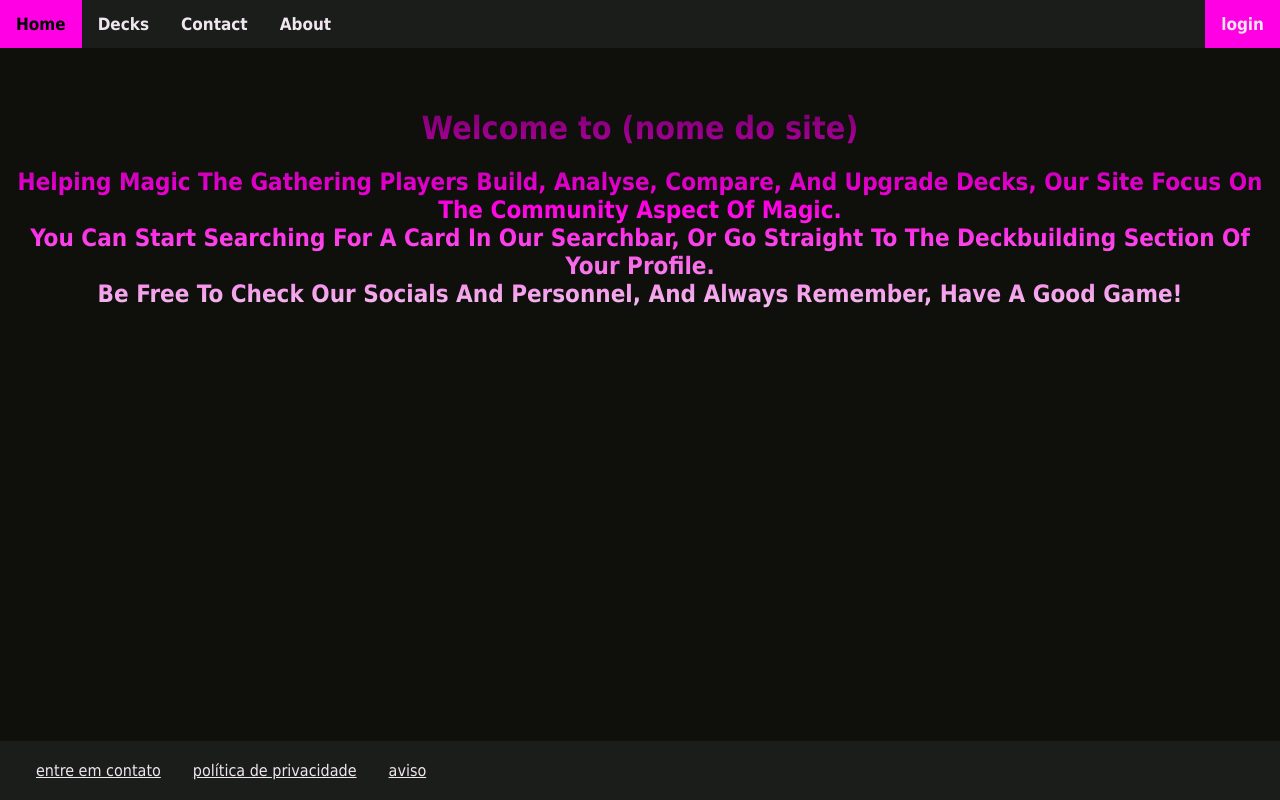
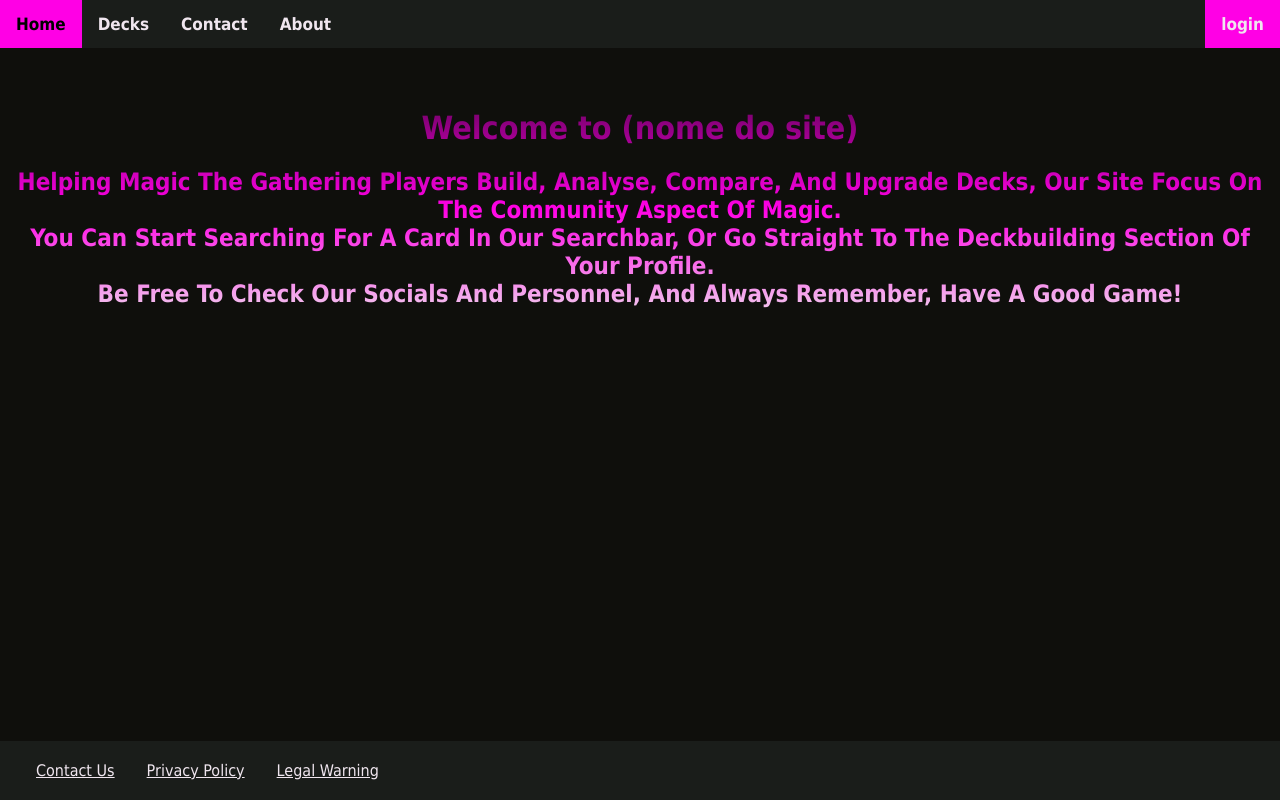
Before and after one commit to Fiboliriodem/Startups2024-2, an Angular app: page / in a window 1280 px wide. Built offline with nearby package versions, Linux system fonts and the light colour scheme.

Commit message:
footer ingles

```diff
--- a/src/app/landing/landing.component.html
+++ b/src/app/landing/landing.component.html
@@ -20,8 +20,8 @@
 </div>
 </div>
 <div class="footer">
-  <a href="">entre em contato</a>
-  <a href="">política de privacidade</a>
-  <a href="">aviso</a>
+  <a href="">Contact Us</a>
+  <a href="">Privacy Policy</a>
+  <a href="">Legal Warning</a>
 </div>
 </body>
```
